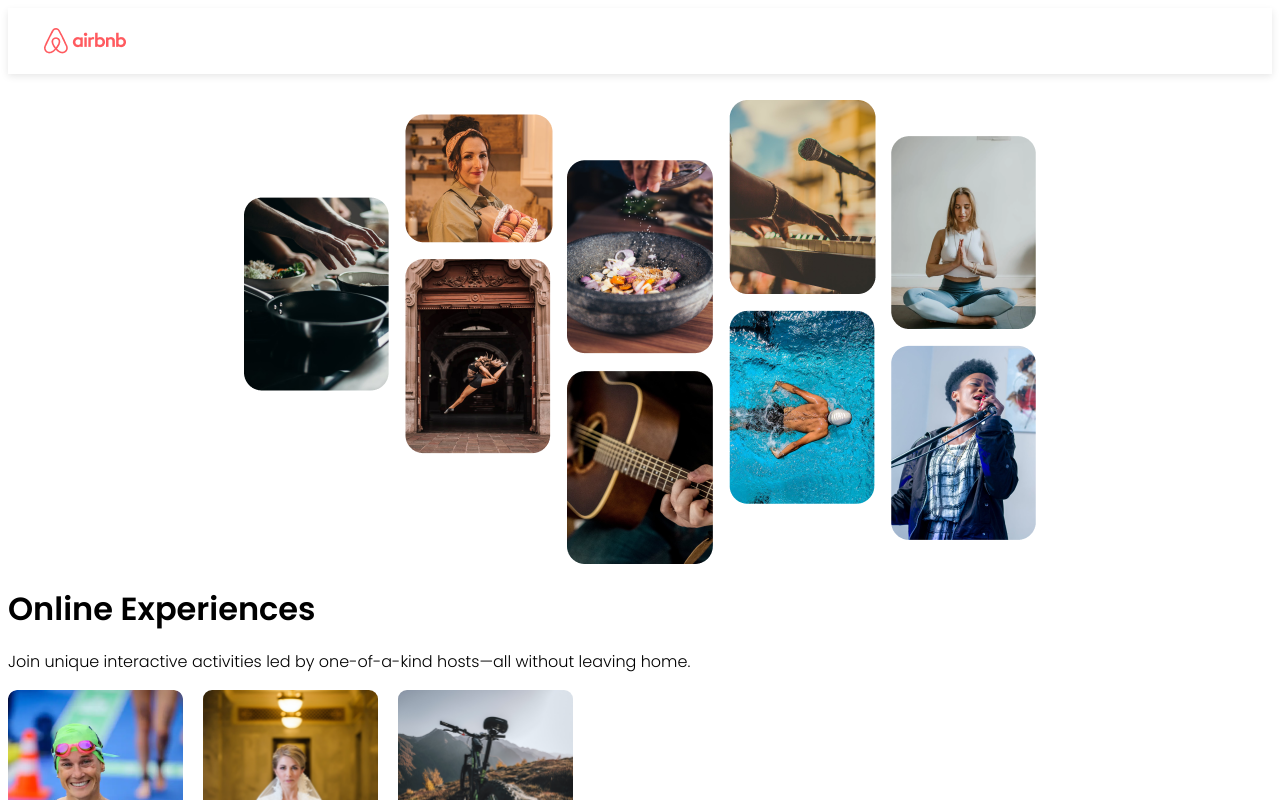
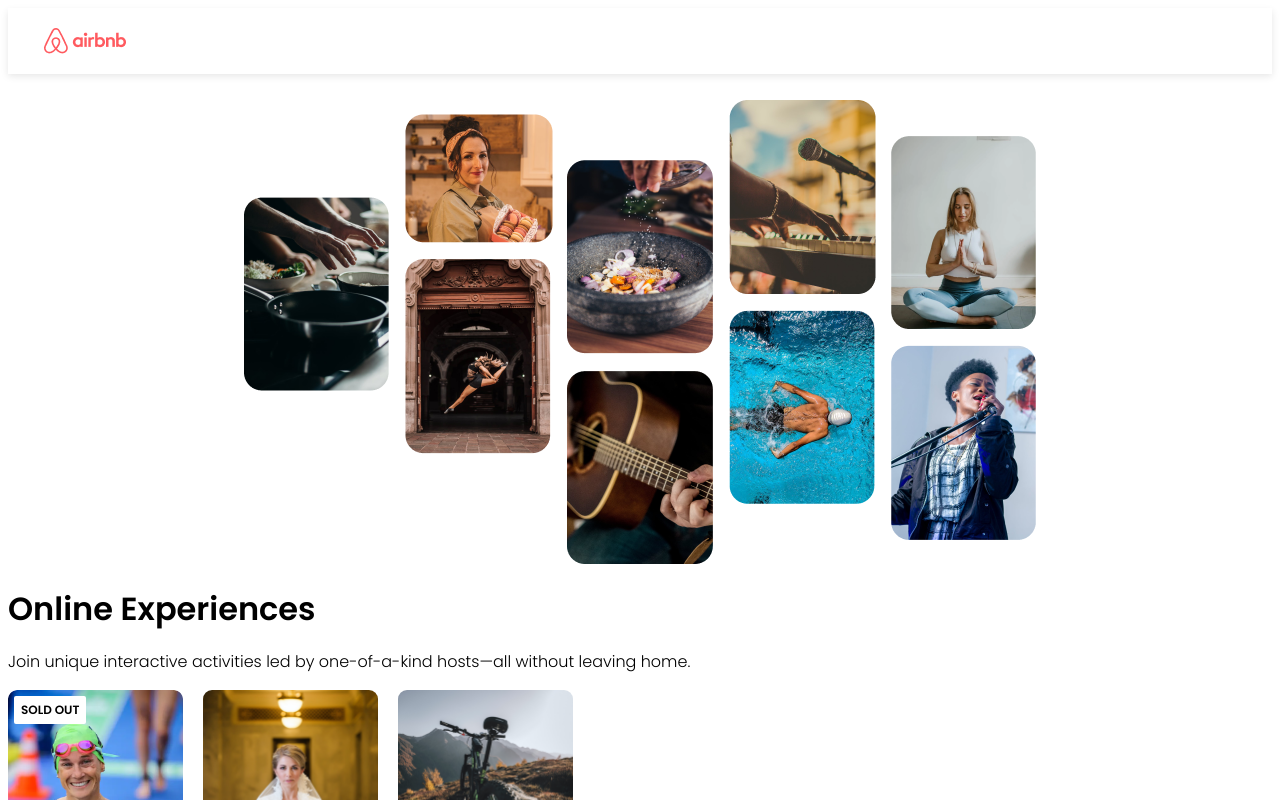
Before and after one commit to imtiazalirb/Airbnb-React, a React (Vite) app: page / in a window 1280 px wide. Shown: the top 800 px of the page. Built offline with nearby package versions, Linux system fonts and the light colour scheme.

Commit message:
style: sold out badge

```diff
--- a/src/App.jsx
+++ b/src/App.jsx
@@ -9,12 +9,14 @@
   const cards = data.map(item => {
     return (
       <Card
+          key={item.id}
           img={item.coverImg}
           rating={item.stats.rating}
           reviewCount={item.stats.reviewCount}
           location={item.location}
           title={item.title}
           price={item.price}
+          openSpots={item.openSpots}
       />
     )
   })
--- a/src/components/Card.jsx
+++ b/src/components/Card.jsx
@@ -4,6 +4,7 @@
 function Card(props){
     return(
         <div className='card'>
+            {props.openSpots == 0 && <div className='card--badge'>SOLD OUT</div>}
             <img src={`../public/images/${props.img}`} className='card--image'/>
             <div className='card--stats'>
                 <img src='../public/images/star.png' className='star'/>
--- a/src/index.css
+++ b/src/index.css
@@ -87,3 +87,13 @@
 .card--price {
   margin-top: auto;
 }
+
+.card--badge {
+  position: absolute;
+  top: 6px;
+  left: 6px;
+  background-color: white;
+  padding: 5px 7px;
+  border-radius: 2px;
+  font-weight: bold;
+}
```
